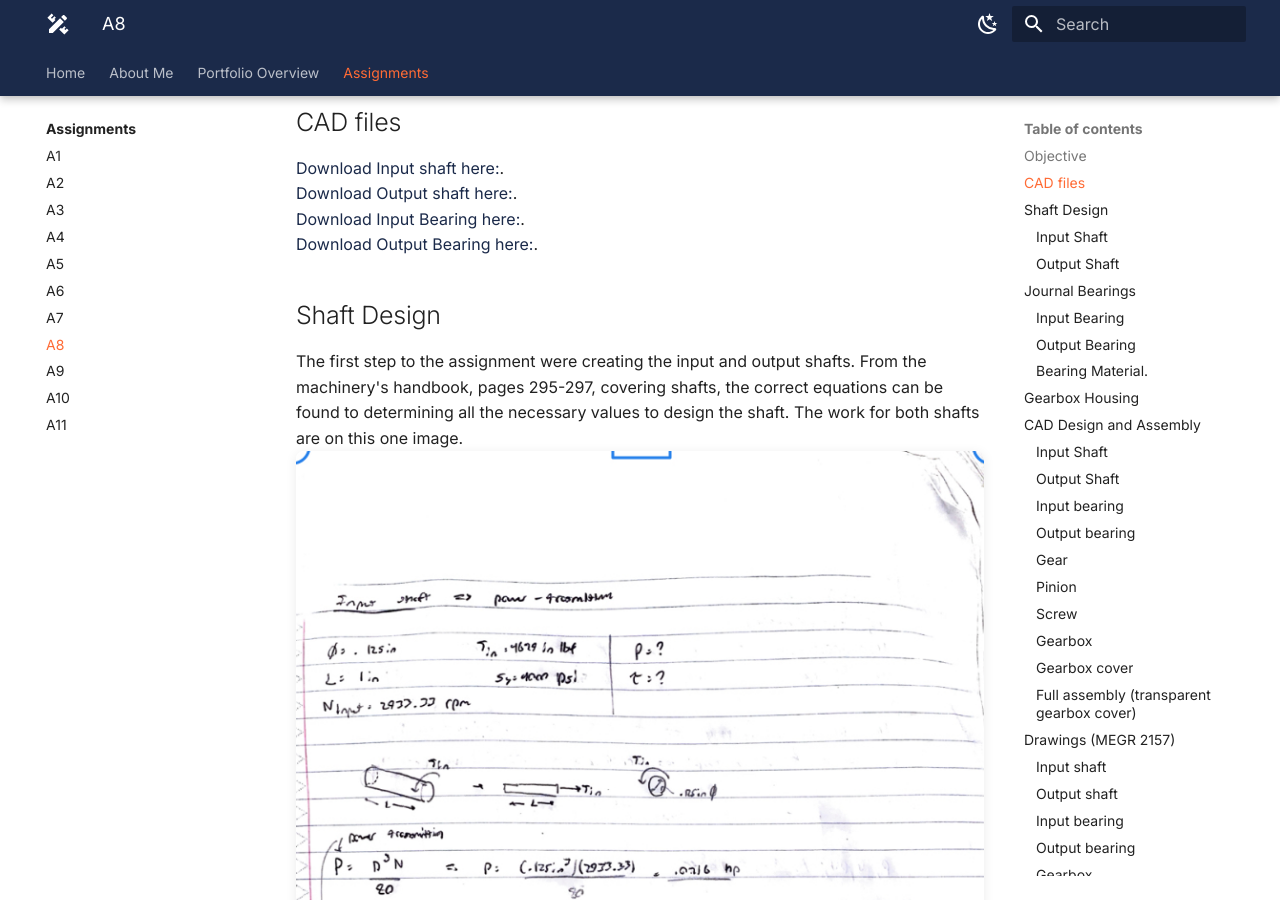
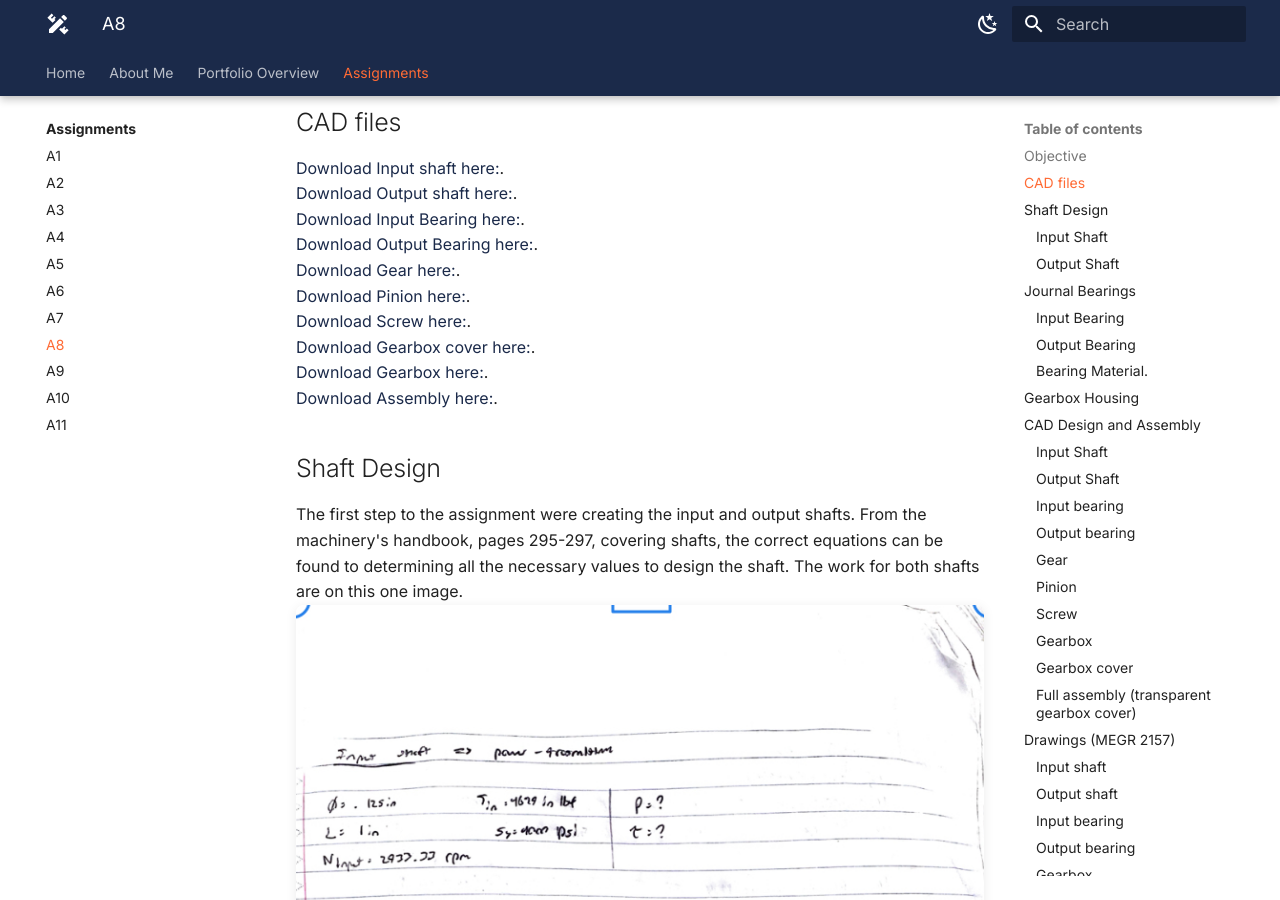
Before and after one commit to ajchiocca/megr2157-portfolio, an MkDocs documentation site: the page built from docs/assignments/A08/index.md, in a window 1280 px wide and 900 px high, scrolled down 535 px. Built offline with MkDocs 1.6.1 and Material for MkDocs 9.7.7, drawn with Linux system fonts in a browser that asks for light colours.

Commit message:
Add download links for Gear, Pinion, and others
Added download links for additional components related to the assignment.

```diff
--- a/docs/assignments/A08/index.md
+++ b/docs/assignments/A08/index.md
@@ -18,6 +18,18 @@ The objective of this assignment was to createa gearbox that can be disassebmled
 [Download Input Bearing here:](https://github.com/ajchiocca/megr2157-portfolio/raw/refs/heads/main/docs/assignments/A08/InputBear.SLDPRT).
 <br>
 [Download Output Bearing here:](https://github.com/ajchiocca/megr2157-portfolio/raw/refs/heads/main/docs/assignments/A08/OutputBear.SLDPRT).
+<br>
+[Download Gear here:](https://github.com/ajchiocca/megr2157-portfolio/raw/refs/heads/main/docs/assignments/A08/Gear.SLDPRT).
+<br>
+[Download Pinion here:](https://github.com/ajchiocca/megr2157-portfolio/raw/refs/heads/main/docs/assignments/A08/Pinion.SLDPRT).
+<br>
+[Download Screw here:](https://github.com/ajchiocca/megr2157-portfolio/raw/refs/heads/main/docs/assignments/A08/Pinion.SLDPRT).
+<br>
+[Download Gearbox cover here:](https://github.com/ajchiocca/megr2157-portfolio/raw/refs/heads/main/docs/assignments/A08/GBCover.SLDPRT).
+<br>
+[Download Gearbox here:](https://github.com/ajchiocca/megr2157-portfolio/raw/refs/heads/main/docs/assignments/A08/GearBox.SLDPRT).
+<br>
+[Download Assembly here:](https://github.com/ajchiocca/megr2157-portfolio/raw/refs/heads/main/docs/assignments/A08/GBassembly.SLDPRT).
 
 ## Shaft Design
 The first step to the assignment were creating the input and output shafts. From the machinery's handbook, pages 295-297, covering shafts, the correct equations can be found to determining all the necessary values to design the shaft. The work for both shafts are on this one image.
```
